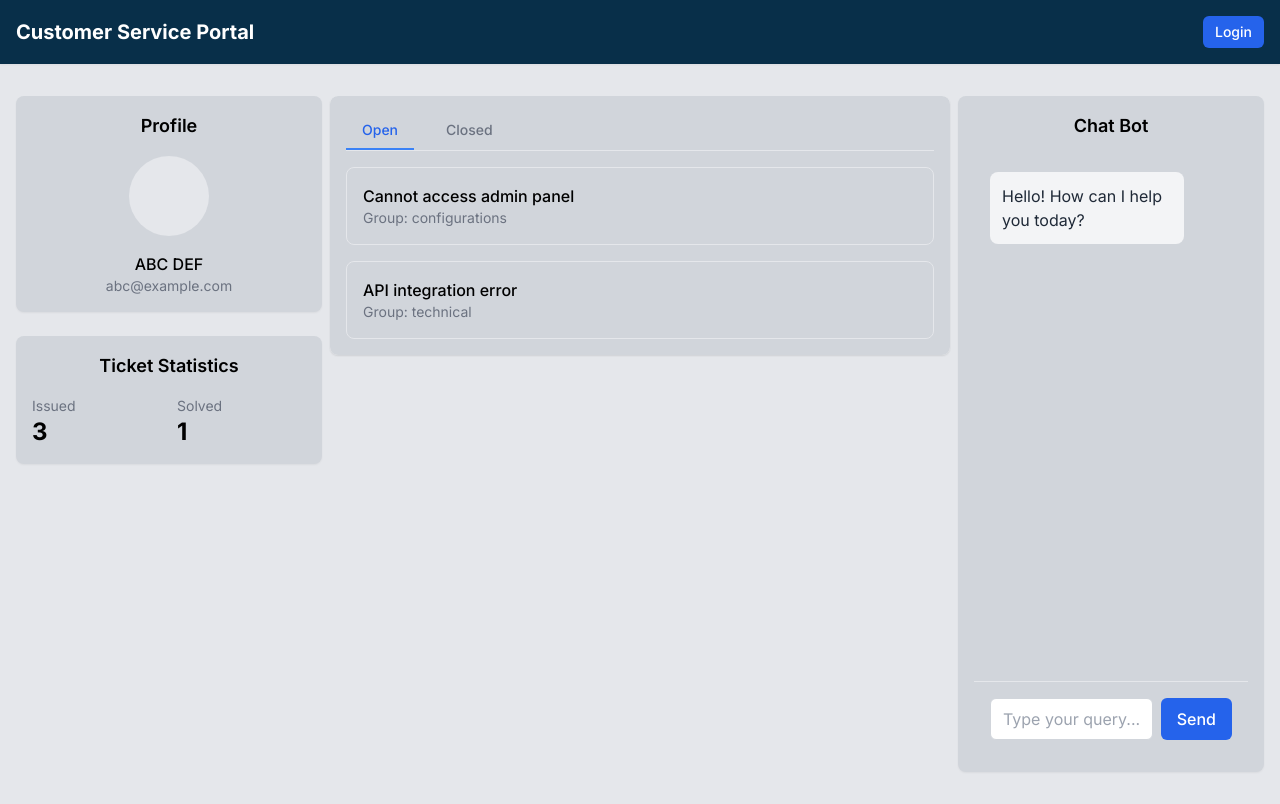
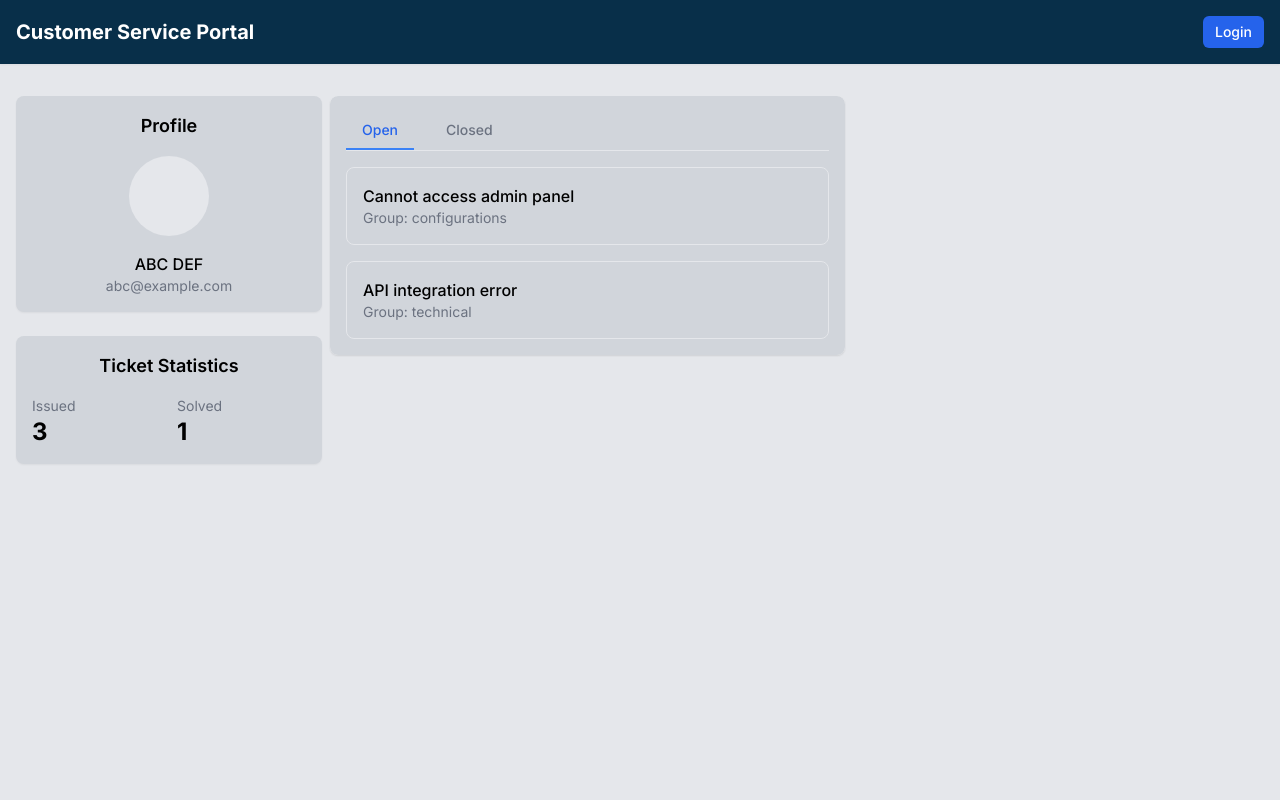
Before and after one commit to EshaBachuwar/customer_service, a Next.js app: page / in a window 1280 px wide. Built offline with nearby package versions, Linux system fonts and the light colour scheme.

Commit message:
integrated with Backend

```diff
--- a/src/app/page.tsx
+++ b/src/app/page.tsx
@@ -5,6 +5,7 @@ import { StatsCard } from '@/components/dashboard/StatsCard';
 import { TicketList } from '@/components/dashboard/TicketList';
 import { ChatBot } from '@/components/chat/ChatBot';
 import { ProfileSection } from '@/components/dashboard/ProfileSection';
+import { useInitialChat } from '@/hooks/initialChat';
 
 const MOCK_TICKETS = [
   {
@@ -34,7 +35,10 @@ const MOCK_TICKETS = [
 ];
 
 export default function Home() {
+
   const [tickets] = useState(MOCK_TICKETS);
+  const { isLoading, error, initialData } = useInitialChat();
+  console.log(initialData);
 
   // Calculate statistics
   const stats = {
@@ -54,14 +58,14 @@ export default function Home() {
           />
         </div>
 
-        <div className="md:col-span-6">
+        <div className="md:col-span-5">
           <div className="bg-white rounded-lg shadow-sm">
             <TicketList tickets={tickets} />
           </div>
         </div>
 
-        <div className="md:col-span-3">
-          <ChatBot />
+        <div className="md:col-span-4">
+        {initialData && <ChatBot initialData={initialData} />}
         </div>
       </div>
     </div>
--- a/src/components/chat/ChatBot.tsx
+++ b/src/components/chat/ChatBot.tsx
@@ -1,24 +1,86 @@
-import { useState } from 'react';
+'use client'
+import { useEffect, useState } from 'react';
 import { Card } from '../common/Card';
 import { ChatMessage } from './ChatMessage';
 import { ChatInput } from './ChatInput';
 
-export const ChatBot = () => {
-  const [messages, setMessages] = useState<Array<{ text: string; isBot: boolean }>>([
-    { text: 'Hello! How can I help you today?', isBot: true }
-  ]);
+interface Message{
+  text:string | undefined;
+  isBot:boolean | undefined;
+  timestamp:Date | undefined;
+}
+
+interface ChatBotProps {
+  initialData?: { text: string; isBot: boolean; timestamp: Date } | null;
+}
+
+export const ChatBot: React.FC<ChatBotProps> = ({initialData}) => {
+
+  console.log(initialData)
+
+  const [messages,setMessages]=useState<Message[]>([{
+    text:initialData?.text ,
+    isBot:initialData?.isBot ,
+    timestamp:initialData?.timestamp,
+  }]);
+  console.log(messages[0]);
+
+
+  // useEffect(()=>{
+  //   const fetchInitData=async()=>{
+  //     let init_data=await fetch('http://127.0.0.1:5000/');
+  //     let data=await init_data.json()
+  //     setMessages([{
+  //       text:data.message,
+  //       isBot:true,
+  //       timestamp:new Date()
+  //     }])
+  //   }
+  //   fetchInitData();
+  // },[])
+
 
   const handleSendMessage = async (message: string) => {
-    setMessages(prev => [...prev, { text: message, isBot: false }]);
-    setTimeout(() => {
-      setMessages(prev => [
-        ...prev,
-        {
-          text: 'Thanks for your message. Let me check if I can help or need to create a ticket.',
-          isBot: true
-        }
-      ]);
-    }, 1000);
+    try {
+      const userMessage: Message = {
+        text: message,
+        isBot: false,
+        timestamp: new Date()
+      };
+
+      setMessages(prev => [...prev, userMessage]);
+
+      const res = await fetch('http://127.0.0.1:5000/api/sap-question',{
+        method:'POST',
+        headers: {
+          'Content-Type': 'application/json',
+        },
+        body: JSON.stringify({
+          question:message,
+          chat_window_id:'123',
+          user_id:'123',
+        }),
+      });
+      console.log("jcfjefe")
+
+      const response=await res.json();
+      console.log(response);
+      console.log(response.answer);
+      const botMessage: Message = {
+        text: response.answer,
+        isBot: true,
+        timestamp: new Date()
+      };
+
+      setMessages(prev => [...prev, botMessage]);
+    } catch (err) {
+      console.error('Error sending message:', err);
+      setMessages(prev => [...prev, {
+        text: 'Sorry, I encountered an error. Please try again.',
+        isBot: true,
+        timestamp: new Date()
+      }]);
+    }
   };
 
   return (
@@ -28,8 +90,8 @@ export const ChatBot = () => {
           {messages.map((msg, idx) => (
             <ChatMessage
               key={idx}
-              message={msg.text}
-              isBot={msg.isBot}
+              message={msg?.text}
+              isBot={msg?.isBot}
             />
           ))}
         </div>
--- a/src/components/chat/ChatInput.tsx
+++ b/src/components/chat/ChatInput.tsx
@@ -4,6 +4,7 @@ import { Button } from '../common/Button';
 
 interface ChatInputProps {
   onSend: (message: string) => void;
+  disabled?: boolean;
 }
 
 export const ChatInput: React.FC<ChatInputProps> = ({ onSend }) => {
@@ -24,8 +25,9 @@ export const ChatInput: React.FC<ChatInputProps> = ({ onSend }) => {
         onChange={(e) => setMessage(e.target.value)}
         placeholder="Type your query..."
         className="flex-1"
+
       />
-      <Button type="submit" variant="primary">
+      <Button type="submit" variant="primary" >
         Send
       </Button>
     </form>
--- a/src/components/chat/ChatMessage.tsx
+++ b/src/components/chat/ChatMessage.tsx
@@ -1,6 +1,6 @@
 interface ChatMessageProps {
-    message: string;
-    isBot: boolean;
+    message: string | undefined;
+    isBot: boolean | undefined;
   }
 
   export const ChatMessage: React.FC<ChatMessageProps> = ({ message, isBot }) => {
--- /dev/null
+++ b/src/hooks/initialChat.ts
@@ -0,0 +1,35 @@
+// src/hooks/useInitialChat.ts
+import { useState, useEffect } from 'react';
+
+
+export const useInitialChat = () => {
+  const [isLoading, setIsLoading] = useState(true);
+  const [error, setError] = useState<string | null>(null);
+  const [initialData, setInitialData] = useState<{
+    text: string;
+    isBot:boolean;
+    timestamp:Date;
+  } | null>(null);
+
+  useEffect(() => {
+    const initializeChat = async () => {
+      try {
+        const data = await fetch('http://127.0.0.1:5000/');
+        const res=await data.json();
+        setInitialData({
+            text:res.message,
+            isBot:true,
+            timestamp:new Date(),
+        });
+      } catch (err) {
+        setError('Failed to initialize chat');
+      } finally {
+        setIsLoading(false);
+      }
+    };
+
+    initializeChat();
+  }, []);
+
+  return { isLoading, error, initialData };
+};
```
